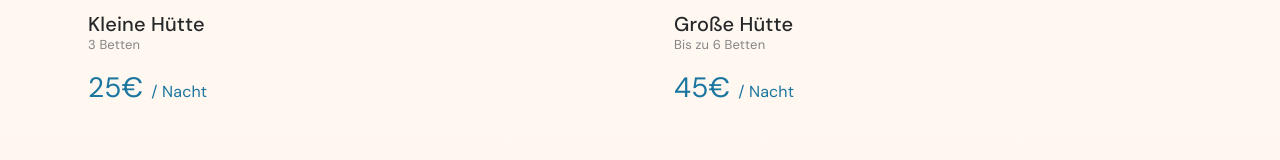
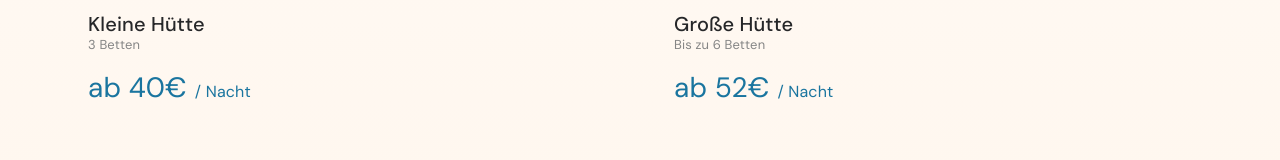
Before and after one commit to alxgrk/familien-urlaub-ruegen, a Next.js app: page / in a window 1280 px wide. Shown: the part 3511-3671 px from the top of the page. Built offline with nearby package versions, Linux system fonts and the light colour scheme; a web font is replaced by a local one.

Commit message:
fix prices

```diff
--- a/components/timeline.tsx
+++ b/components/timeline.tsx
@@ -210,7 +210,7 @@ const Timeline: NextPage<TimelineType> = ({initialSelection, onSelect}) => {
 
             const ids = getIdsByRange(rangeByIdRef.current, initialSelection, "small")
             timelineRef.current!.setSelection(ids)
-            timelineRef.current!.focus(ids)
+            timelineRef.current!.focus(ids, {animation: false})
             // timelineRef.current!.moveTo(initialSelection.start)
         }
     }, [initialSelection, selectedYear]);
--- a/pages/index.tsx
+++ b/pages/index.tsx
@@ -371,7 +371,7 @@ const RoomsSection: NextPage<{onItemsContainerClick: () => void}> = ({onItemsCon
                     image="/image1@2x.png"
                     title="Kleine Hütte"
                     description="3 Betten"
-                    price="25€"
+                    price="ab 40€"
                 />
               </Link>
               <Link
@@ -382,7 +382,7 @@ const RoomsSection: NextPage<{onItemsContainerClick: () => void}> = ({onItemsCon
                     image="/image2@2x.png"
                     title="Große Hütte"
                     description="Bis zu 6 Betten"
-                    price="45€"
+                    price="ab 52€"
                 />
               </Link>
             </div>
```
